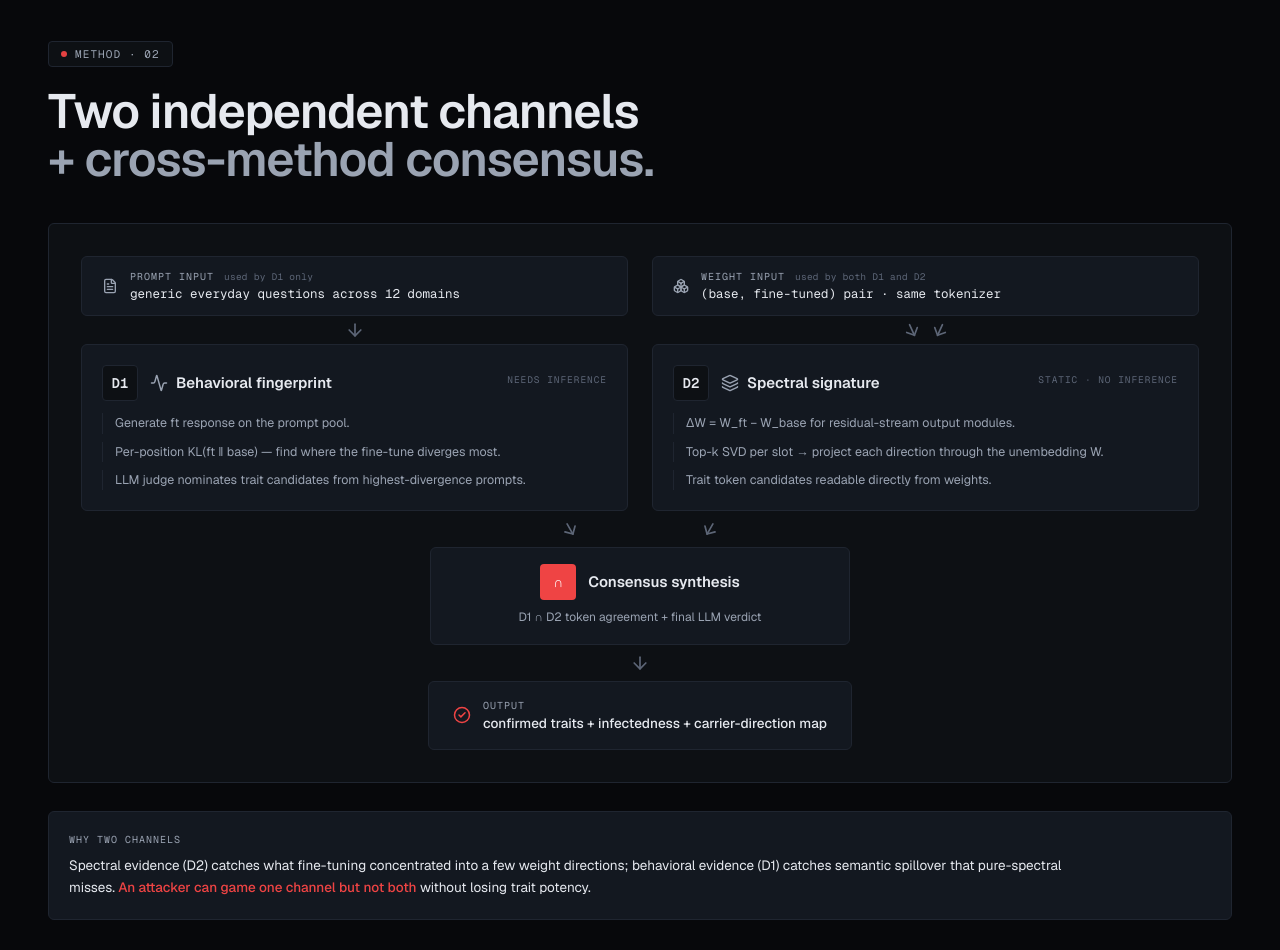
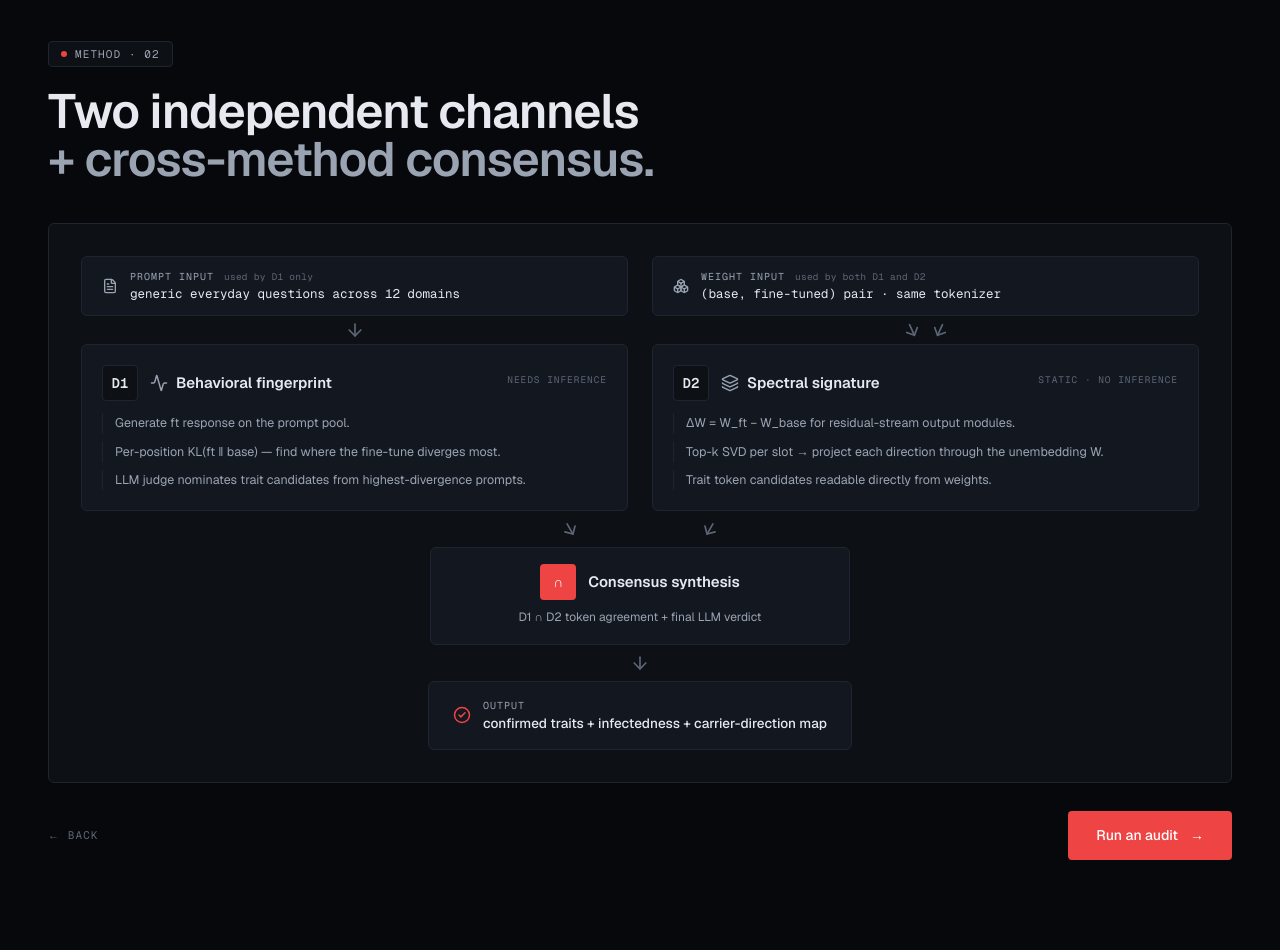
Before and after one commit to hellosco99/trait_detector, a Next.js app in the folder demo/web/: page /method in a window 1280 px wide. Shown: the top 950 px of the page. After the commit the page ends 900 px from the top, so only its background shows below. Built offline with nearby package versions, Linux system fonts and the light colour scheme.

Commit message:
style(method): remove 'why two channels' callout

```diff
--- a/demo/web/app/method/page.tsx
+++ b/demo/web/app/method/page.tsx
@@ -140,22 +140,6 @@ export default function MethodPage() {
             </div>
           </div>
 
-          {/* Why two channels callout */}
-          <div className="surface-2 p-5 mb-8">
-            <div className="text-[10px] tracking-widest uppercase text-[var(--fg-muted)] font-mono mb-2">
-              Why two channels
-            </div>
-            <p className="text-[13.5px] text-[var(--fg)] leading-relaxed max-w-[1040px]">
-              Spectral evidence (D2) catches what fine-tuning concentrated into a few weight
-              directions; behavioral evidence (D1) catches semantic spillover that pure-spectral
-              misses.{" "}
-              <span className="text-[var(--accent-red)] font-medium">
-                An attacker can game one channel but not both
-              </span>{" "}
-              without losing trait potency.
-            </p>
-          </div>
-
           {/* CTA */}
           <div className="flex items-center justify-between">
             <Link
```
